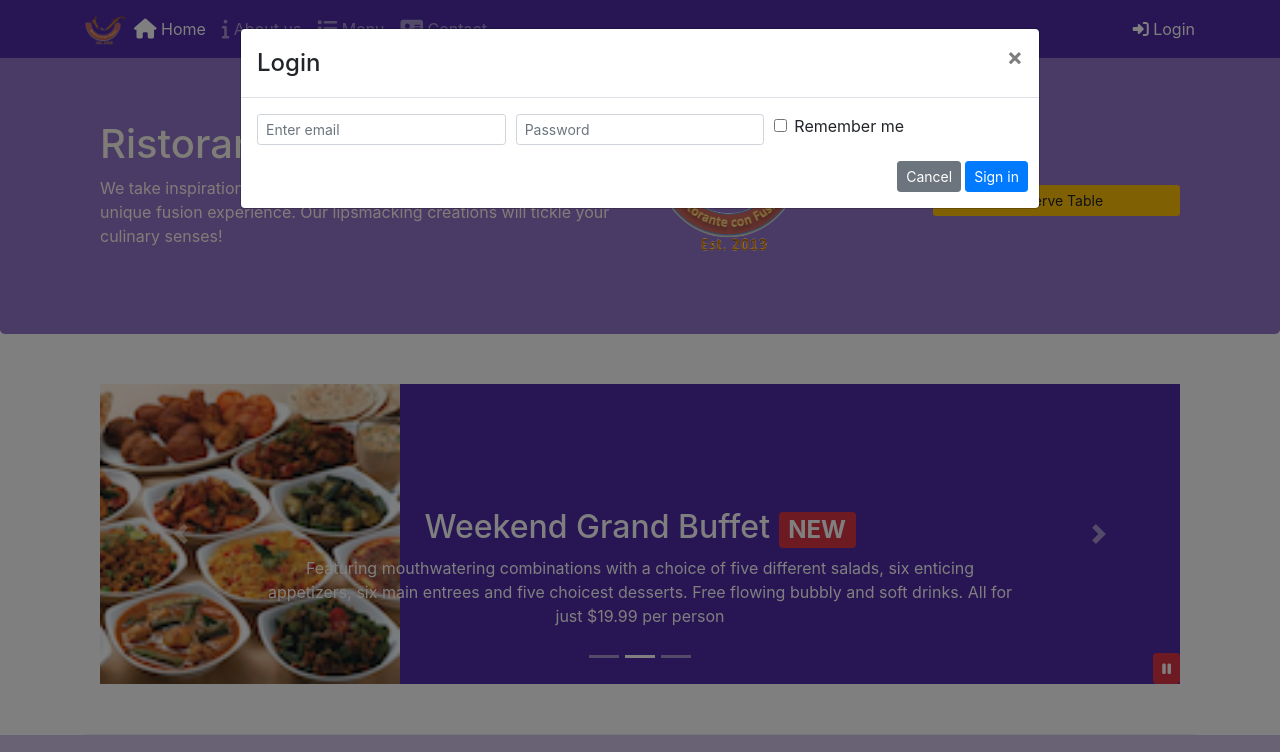
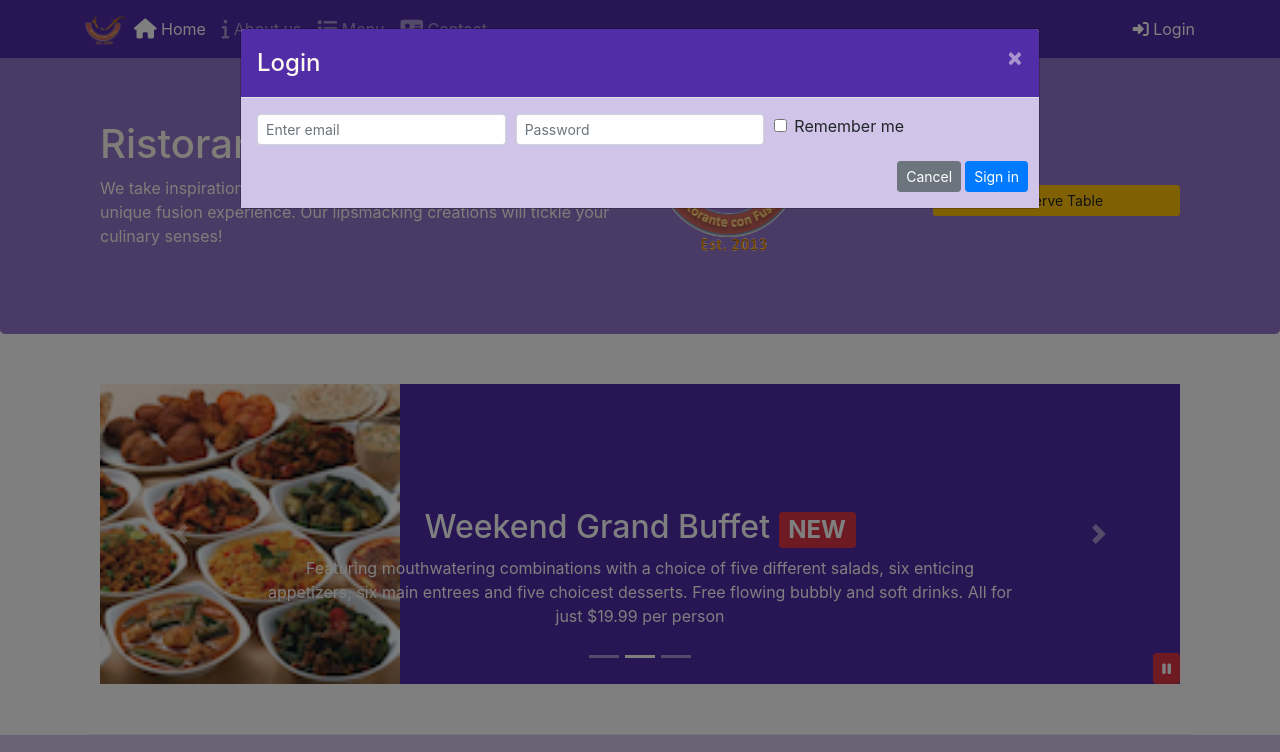
Before and after one commit to ai-rohit/Bootstrap-Project-Confusion, a plain HTML site: page index.html in a window 1280 px wide. Both pictures are taken after a click on the link "Login". Shown: the top 752 px of the page. Drawn offline with nearby package versions, Linux system fonts and the light colour scheme.

Commit message:
assignment4

```diff
--- a/CSS/style.scss
+++ b/CSS/style.scss
@@ -66,6 +66,18 @@ body{
     }
 }
 
+.modal-header{
+    background: $background-dark;
+    color: floralwhite;
+    .close{
+        color: floralwhite;
+    }
+}
+
+.modal-body{
+    background: $background-pale;
+}
+
 #carouselButton{
     right: 0px;
     position: absolute;
--- a/index.html
+++ b/index.html
@@ -30,7 +30,7 @@
             </div>
 
             <span class="navbar-text">
-                <a data-toggle="modal" data-target="#loginModal">
+                <a id="loginButton">
                 <span class="fa fa-sign-in"></span> Login</a>
             </span>
 
@@ -140,8 +140,7 @@
                 </div>
 
                 <div class="col-12 col-sm-3 align-self-center mt-3">
-                    <a role="button" class="reserve-button btn btn-block btn-sm bg-warning active"
-                    data-toggle="modal" data-target="#reserveModal">Reserve Table</a>
+                    <a id="reserveButton" role="button" class="reserve-button btn btn-block btn-sm bg-warning active">Reserve Table</a>
                 </div>
             </div>
         </div>
@@ -363,6 +362,12 @@
                     $("#carouselButton").children("span").addClass("fa-pause");
                 }
             });
+            $("#loginButton").click(function(){
+                $("#loginModal").modal("toggle");
+            });
+            $("#reserveButton").click(function(){
+                $("#reserveModal").modal("toggle");
+            });
 
         });
     </script>
```
Also changed, not shown: CSS/style.css.
